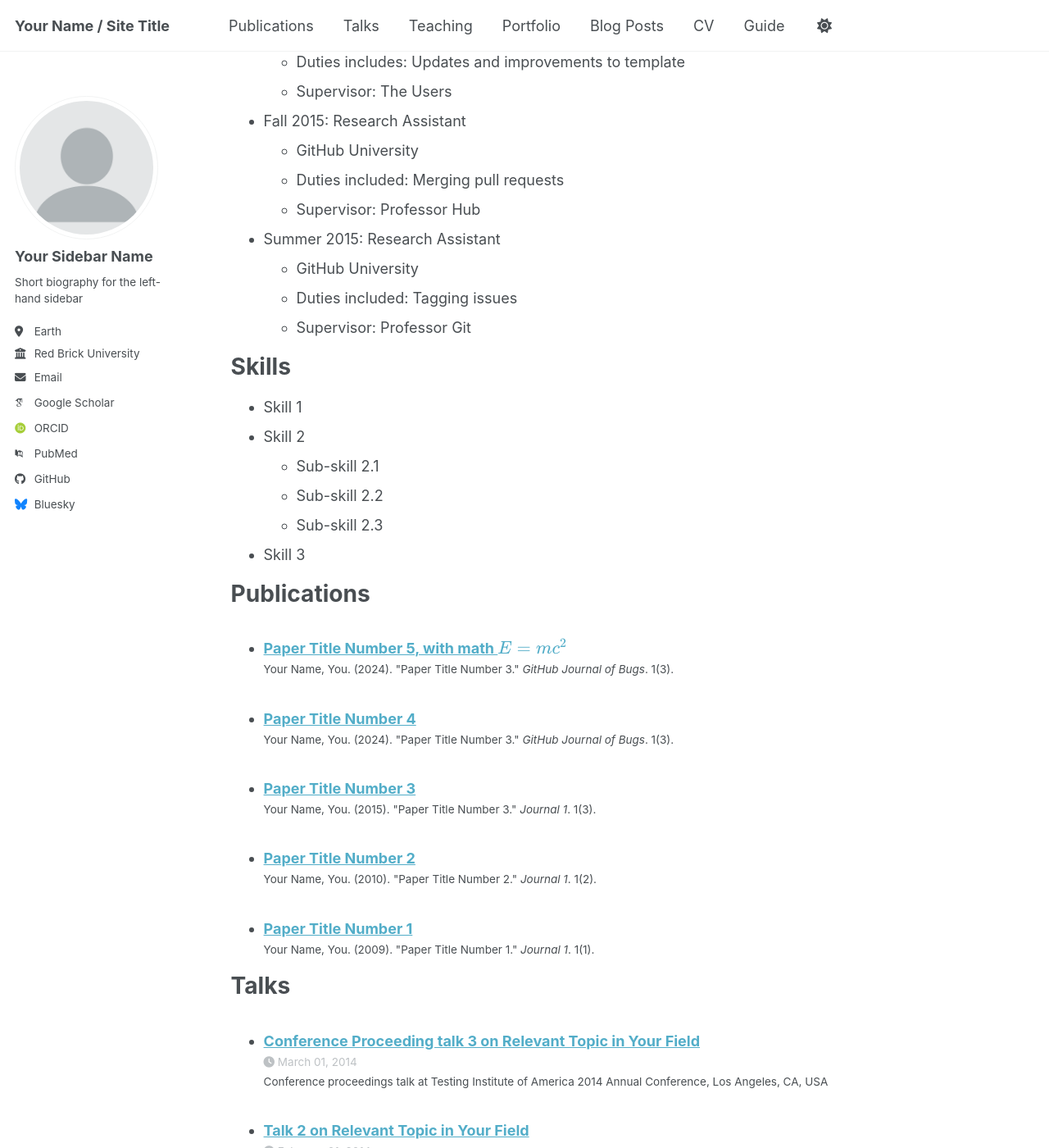
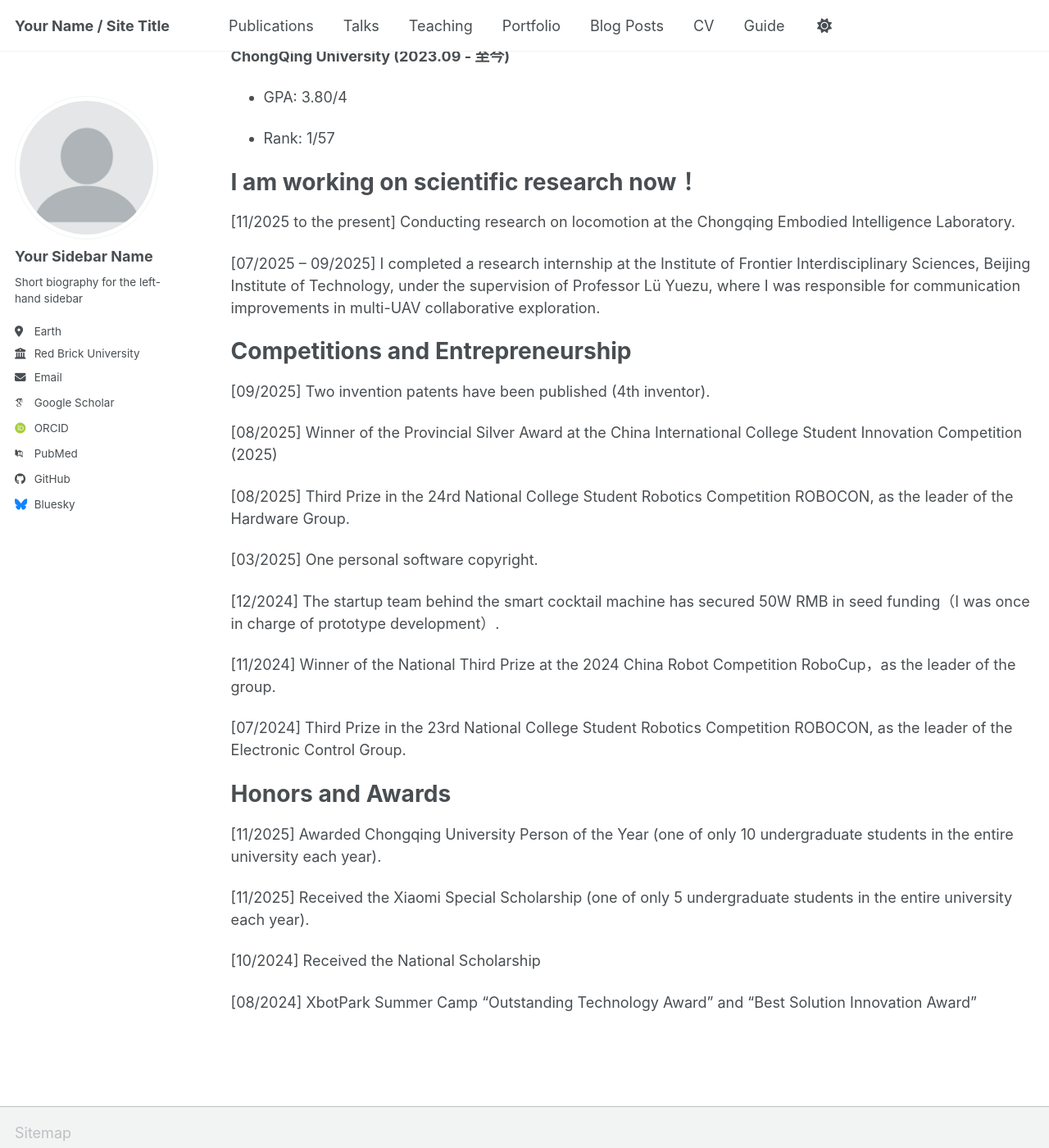
Before and after one commit to shiluhe/ShiluHe.github.io, a Jekyll site: the page built from _pages/cv.md, in a window 1280 px wide and 1400 px high, scrolled down 372 px. Shown: the whole window at 82% size. Built offline with Jekyll 4.4.1, drawn with Linux system fonts in a browser that asks for light colours; some web fonts are replaced; a script bundle is joined from its source files by our own code; library files that are not in the unit come from our copies; some of the changed text lies outside the part shown.

Commit message:
Update cv.md

```diff
--- a/_pages/cv.md
+++ b/_pages/cv.md
@@ -9,56 +9,48 @@
 
 {% include base_path %}
 
-Education
+About Me
 ======
-* Ph.D in Version Control Theory, GitHub University, 2018 (expected)
-* M.S. in Jekyll, GitHub University, 2014
-* B.S. in GitHub, GitHub University, 2012
+Hi！I am a third-year undergraduate student majoring in Robotics Engineering at Chongqing University. Currently, I am conducting research on legged robots at the Chongqing Embodied Intelligence Laboratory, under the supervision of Professor Pu Can and Professor Yang Chuanyu. My research interests include legged robots, reinforcement learning, and locomotion.
 
-Work experience
+ [GitHub](https://github.com/shiluhe) /[B站](https://space.bilibili.com/1395945733?spm_id_from=333.1007.0.0) / [CSDN](https://blog.csdn.net/woshichongdade)
+
+Academic Background
 ======
-* Spring 2024: Academic Pages Collaborator
-  * GitHub University
-  * Duties includes: Updates and improvements to template
-  * Supervisor: The Users
+**ChongQing University (2023.09 - 至今)**
 
-* Fall 2015: Research Assistant
-  * GitHub University
-  * Duties included: Merging pull requests
-  * Supervisor: Professor Hub
+- GPA: 3.80/4
 
-* Summer 2015: Research Assistant
-  * GitHub University
-  * Duties included: Tagging issues
-  * Supervisor: Professor Git
+- Rank: 1/57
 
-Skills
+I am working on scientific research now！
 ======
-* Skill 1
-* Skill 2
-  * Sub-skill 2.1
-  * Sub-skill 2.2
-  * Sub-skill 2.3
-* Skill 3
+[11/2025 to the present] Conducting research on locomotion at the Chongqing Embodied Intelligence Laboratory.
 
-Publications
+[07/2025 -- 09/2025] I completed a research internship at the Institute of Frontier Interdisciplinary Sciences, Beijing Institute of Technology, under the supervision of Professor Lü Yuezu, where I was responsible for communication improvements in multi-UAV collaborative exploration.
+
+Competitions and Entrepreneurship
 ======
-  <ul>{% for post in site.publications reversed %}
-    {% include archive-single-cv.html %}
-  {% endfor %}</ul>
+[09/2025] Two invention patents have been published (4th inventor).
 
-Talks
+[08/2025] Winner of the Provincial Silver Award at the China International College Student Innovation Competition (2025)
+
+[08/2025] Third Prize in the 24rd National College Student Robotics Competition ROBOCON, as the leader of the Hardware Group.
+
+[03/2025] One personal software copyright.
+
+[12/2024] The startup team behind the smart cocktail machine has secured 50W RMB in seed funding（I was once in charge of prototype development）.
+
+[11/2024] Winner of the National Third Prize at the 2024 China Robot Competition RoboCup，as the leader of the group.
+
+[07/2024] Third Prize in the 23rd National College Student Robotics Competition ROBOCON, as the leader of the Electronic Control Group.
+
+Honors and Awards
 ======
-  <ul>{% for post in site.talks reversed %}
-    {% include archive-single-talk-cv.html  %}
-  {% endfor %}</ul>
+[11/2025] Awarded Chongqing University Person of the Year (one of only 10 undergraduate students in the entire university each year).
 
-Teaching
-======
-  <ul>{% for post in site.teaching reversed %}
-    {% include archive-single-cv.html %}
-  {% endfor %}</ul>
+[11/2025] Received the Xiaomi Special Scholarship (one of only 5 undergraduate students in the entire university each year).
 
-Service and leadership
-======
-* Currently signed in to 43 different slack teams
+[10/2024] Received the National Scholarship
+
+[08/2024] XbotPark Summer Camp "Outstanding Technology Award" and "Best Solution Innovation Award"
```
